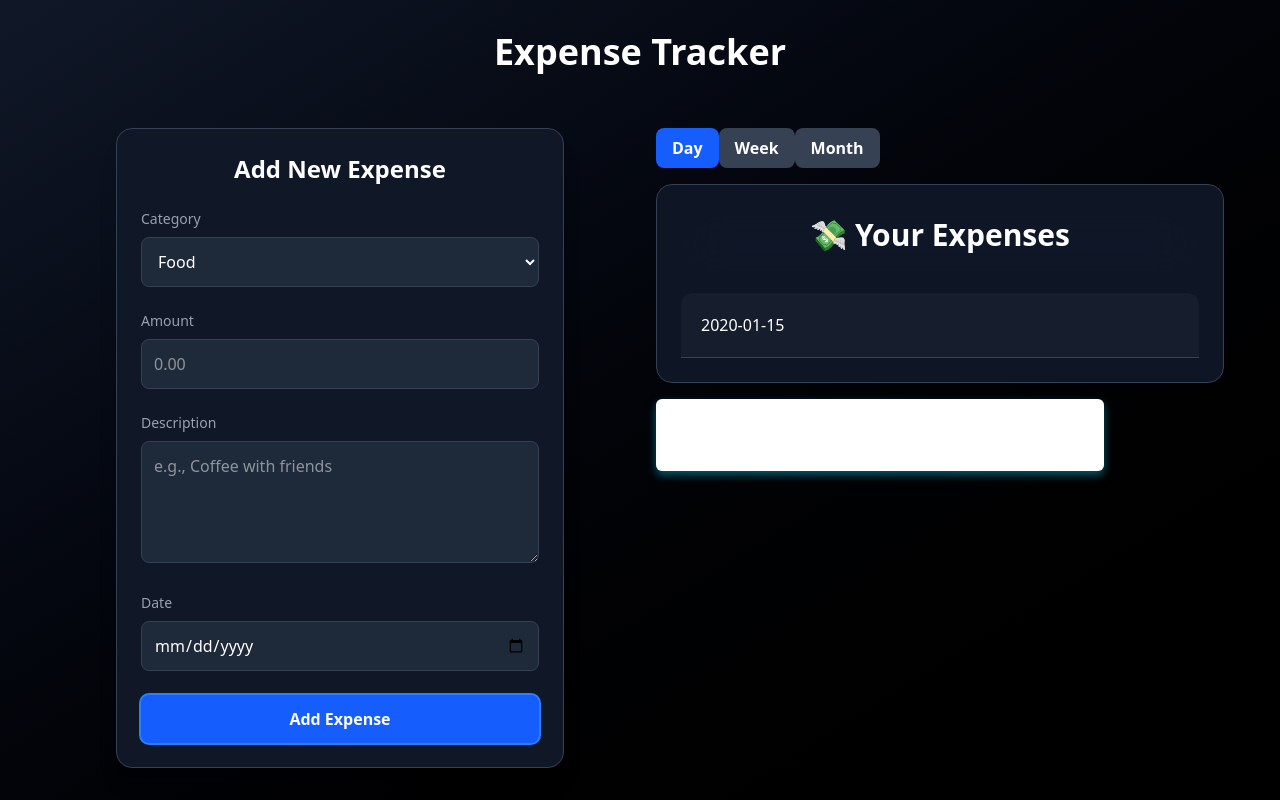
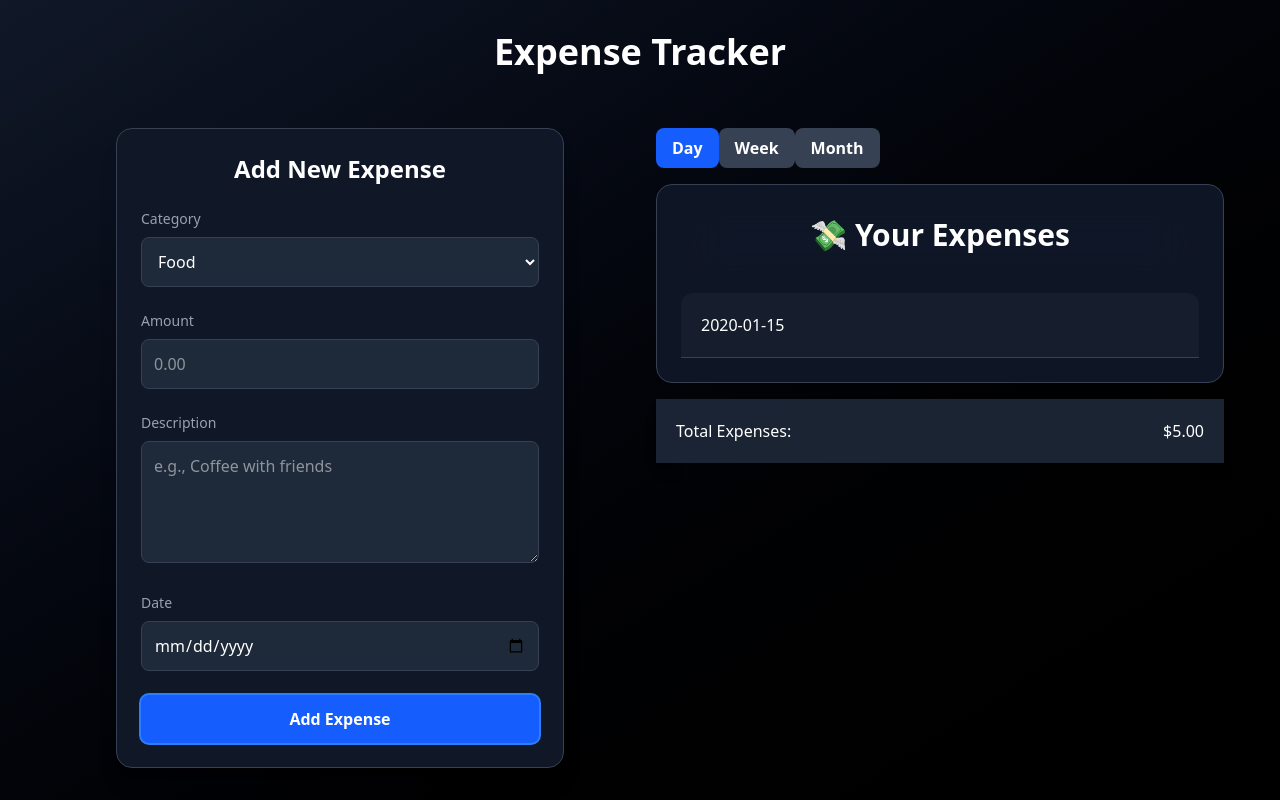
Before and after one commit to Soumik29/expense-tracker, a React (Vite) app: page / in a window 1280 px wide. Both pictures are taken after typing "5", "Sample", "2020-01-15" into the empty fields and a click on the button "Add Expense". Built offline with nearby package versions, Linux system fonts and the light colour scheme.

Commit message:
Now the expenseTracker app has the functionality of grouping expenses by day, week and month and also showing the total for that specific day, week or month

```diff
--- a/src/ExpenseCard.tsx
+++ b/src/ExpenseCard.tsx
@@ -1,18 +1,14 @@
 import IndividualExpense from "./IndividualExpense";
 import { type Expense } from "./types";
-import { useState } from "react";
-// The main component that wraps the list
+
 const ExpenseCard = (props: {
   expenseList: { [key: string]: Expense[] };
   onDeleteExpense: (id: number) => void;
   onEditExpense: (expense: Expense) => void;
+  expandItem: (index: string) => void;
+  expenseActive: string;
 }) => {
-  const { expenseList, onDeleteExpense, onEditExpense } = props;
-  const [activeIndex, setActiveIndex] = useState<string | null>(null);
-  //index in this case is the date of the expense
-  const handleExpandItem = (index: string) => {
-    setActiveIndex(activeIndex === index ? null : index);
-  };
+  const { expenseList, onDeleteExpense, onEditExpense, expandItem, expenseActive } = props;
   return (
     <div className="w-full mx-auto p-6 bg-gray-900/90 backdrop-blur-3xl rounded-2xl shadow-2xl border border-gray-700 h-full">
       {/* Header */}
@@ -31,19 +27,18 @@ const ExpenseCard = (props: {
           </div>
         ) : (
           Object.keys(expenseList).map((expense) => {
-            const isActiveIndex = activeIndex === expense;
+            const isActiveIndex = expenseActive === expense;
             return (
-              <div>
+              <div key={expense}>
                 <h2
                   className="bg-gray-800/50 border-b border-gray-700 rounded-t-xl p-5 cursor-pointer hover:bg-gray-700/40 transition-all"
-                  onClick={() => handleExpandItem(expense)}
+                  onClick={() => expandItem(expense)}
                 >
                   {expense}
                 </h2>
                 {isActiveIndex && expenseList[expense].map((expenses) => (
-                  <div>
+                  <div key={expenses.id}>
                     <IndividualExpense
-                      key={expenses.id}
                       expense={expenses}
                       onDeleteExpense={onDeleteExpense}
                       onEditExpense={onEditExpense}
--- a/src/ExpenseTracker.tsx
+++ b/src/ExpenseTracker.tsx
@@ -8,7 +8,6 @@ import ModalFormExpense from "./ModalFormExpense";
 type groupingMode = "day" | "week" | "month";
 
 const ExpenseTracker = () => {
-  const [groupMode, setGroupMode] = useState<groupingMode>("day");
   const savedExpense = localStorage.getItem("expenses");
   const groupedExpenses: { [key: string]: Expense[] } = {};
 
@@ -48,7 +47,13 @@ const ExpenseTracker = () => {
   const [expense, setExpense] = useState<Expense[]>(returnSavedExpense);
   const [editExpense, setEditExpense] = useState<Expense | null>(null);
   const [isOpen, setIsOpen] = useState<boolean>(false);
-
+  const [groupMode, setGroupMode] = useState<groupingMode>("day");
+  const [activeIndex, setActiveIndex] = useState<string>(""); //This is the date in a string format
+  console.log(activeIndex);
+  //index in this case is the date of the expense
+  const handleExpandItem = (index: string) => {
+    setActiveIndex(activeIndex === index ? "" : index);
+  };
   let expenseDate = "";
   expense.map((exp) => {
     if (groupMode === "day") {
@@ -69,7 +74,11 @@ const ExpenseTracker = () => {
   };
   useEffect(() => {
     localStorage.setItem("expenses", JSON.stringify(expense));
+    setActiveIndex("");
   }, [expense]);
+  useEffect(() => {
+    setActiveIndex("");
+  }, [groupMode]);
   const deleteExpense = (id: number) => {
     setExpense((prev) => prev.filter((expense) => expense.id !== id));
   };
@@ -81,7 +90,7 @@ const ExpenseTracker = () => {
       )
     );
   };
-
+  const expensesToTotal = activeIndex ? groupedExpenses[activeIndex] : expense;
   return (
     <div className="grid grid-cols-1 lg:grid-cols-2 gap-8 p-6 items-stretch">
       <AddExpenseForm onAddExpense={addExpense} />
@@ -124,9 +133,13 @@ const ExpenseTracker = () => {
               setEditExpense(expense);
               setIsOpen(true);
             }}
+            expandItem={handleExpandItem}
+            expenseActive={activeIndex}
           />
         </div>
-        {expense.length !== 0 ? <TotalExpense totalExp={expense} /> : null}
+        {expense.length !== 0 ? (
+          <TotalExpense totalExp={expensesToTotal} />
+        ) : null}
       </div>
       {editExpense ? (
         <ModalFormExpense
--- a/src/TotalExpense.tsx
+++ b/src/TotalExpense.tsx
@@ -2,10 +2,11 @@ import type { Expense } from "./types";
 
 //This component will be responsible for calculating the total expenses incurred
 const TotalExpense = ({ totalExp }: { totalExp: Expense[] }) => {
-  const total = totalExp.reduce((sum, exp) => sum + exp.amount, 0);
+  const total = totalExp?.reduce((sum, exp) => sum + exp.amount, 0) ?? 0;
   return (
-    <div className="max-w-md flex justify-between bg-white rounded-md p-6 drop-shadow-lg drop-shadow-cyan-500/50 fill-cyan-500">
-      <span className="text-red">Total Expenses: </span> ${total}
+    <div className="flex justify-between bg-gray-800/90 shadow-lg p-5 transition-all duration-300 hover:border-blue-100 hover:shadow-blue-500/20">
+      <span className="text-red">Total Expenses: </span>
+      <span>${total.toFixed(2)}</span>
     </div>
   );
 };
```
